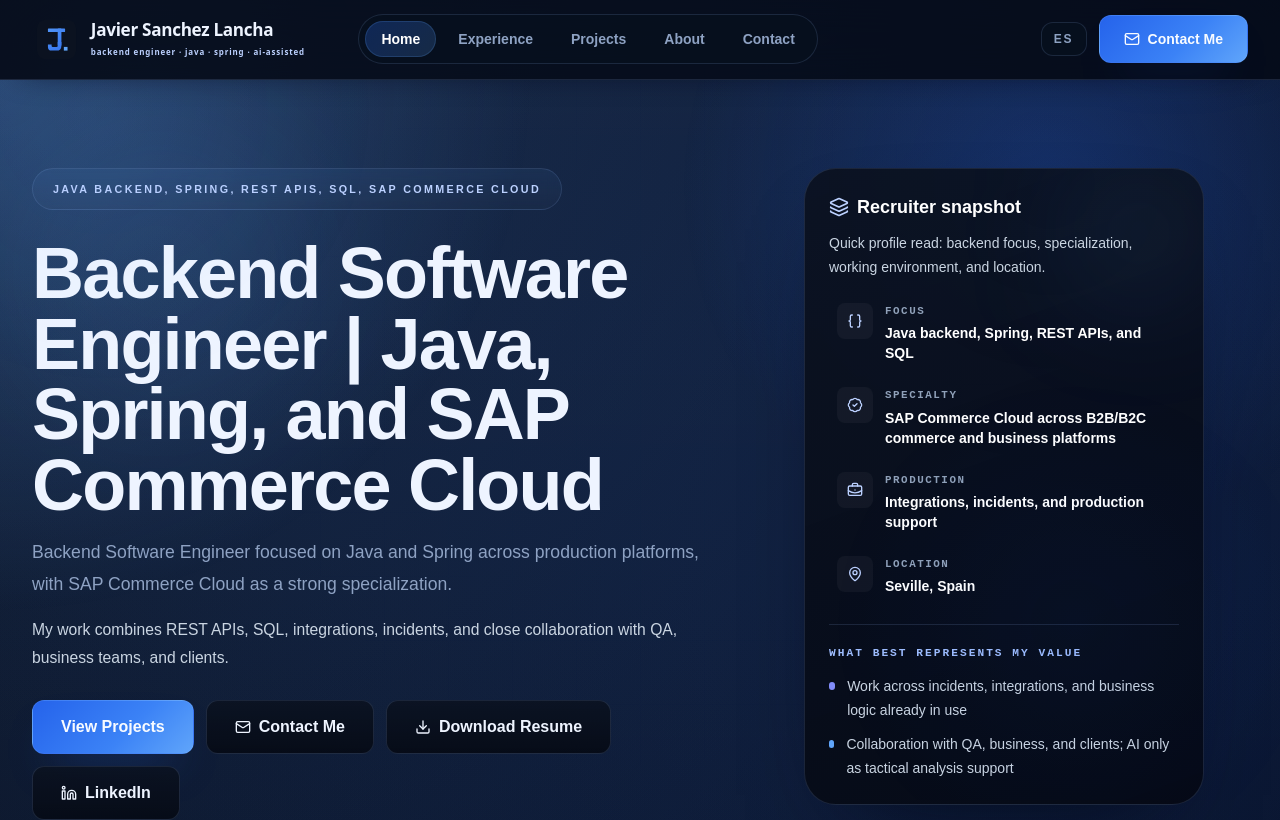
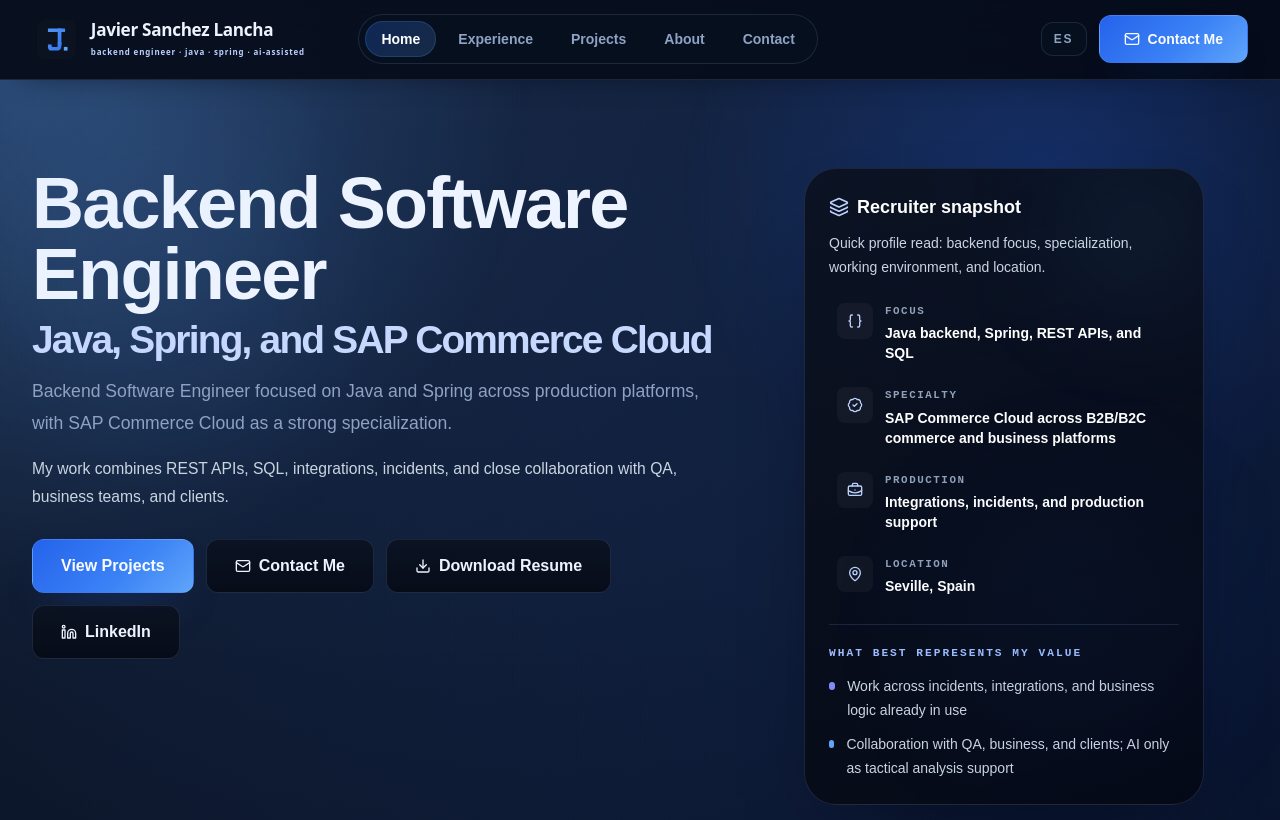
Before and after one commit to javisl99/portfolio, a Next.js app: page /en in a window 1280 px wide. Shown: the top 820 px of the page. Built offline with nearby package versions, Linux system fonts and the light colour scheme; no server answers.

Commit message:
feat: enhance HomePage and Footer with CV download functionality and UI improvements

```diff
--- a/app/(site)/[locale]/page.tsx
+++ b/app/(site)/[locale]/page.tsx
@@ -1,5 +1,6 @@
 import type { Metadata } from "next";
 import { notFound } from "next/navigation";
+import { Download, Mail } from "lucide-react";
 
 import { AIImpactSection } from "@/components/sections/ai-impact-section";
 import { ExperienceSnapshotGrid } from "@/components/sections/experience-snapshot-grid";
@@ -10,6 +11,7 @@
 import { Container } from "@/components/ui/container";
 import { Section } from "@/components/ui/section";
 import { siteCopy } from "@/data/site";
+import { getCvDownloadName, getCvFilePath } from "@/lib/cv";
 import { createMetadata } from "@/lib/metadata";
 import { getFeaturedProjects } from "@/lib/projects";
 import { isLocale, localizePath, type Locale } from "@/lib/i18n";
@@ -51,6 +53,8 @@
   const copy = siteCopy[locale];
   const projects = await getFeaturedProjects(locale);
   const aboutPage = copy.pages.about;
+  const cvHref = getCvFilePath(locale);
+  const cvDownloadName = getCvDownloadName(locale);
 
   return (
     <>
@@ -116,30 +120,36 @@
         <HomeAboutPreview items={aboutPage.principlesItems} locale={locale} />
       </Section>
 
-      <Section
-        actions={
-          <ButtonLink href={localizePath(locale, "/contact")} variant="secondary">
-            {copy.ctas.contact}
-          </ButtonLink>
-        }
-        id="contact"
-        align="center"
-        description={copy.pages.contact.availability}
-        eyebrow={copy.pages.contact.eyebrow}
-        title={locale === "es" ? "Disponible para una conversación rápida" : "Available for a quick conversation"}
-      >
-        <div className="mx-auto max-w-4xl rounded-[1.9rem] border border-line bg-[linear-gradient(180deg,rgba(11,18,32,0.95),rgba(7,12,24,0.98))] p-7 text-center shadow-soft sm:p-9">
-          <p className="mx-auto max-w-2xl text-sm leading-7 text-muted sm:text-base">{copy.home.contact.description}</p>
-          <div className="mt-6 flex flex-col justify-center gap-3 sm:flex-row">
-            <ButtonLink className="justify-center" href={localizePath(locale, "/contact")} variant="primary">
-              {copy.ctas.contact}
-            </ButtonLink>
-            <ButtonLink className="justify-center" href={localizePath(locale, "/projects")} variant="secondary">
-              {copy.ctas.projects}
-            </ButtonLink>
+      <section className="pb-4 pt-8 sm:pb-5 sm:pt-4" id="contact">
+        <Container>
+          <div className="mx-auto max-w-4xl text-center">
+            <h2 className="font-display text-4xl font-black tracking-tight text-ink sm:text-5xl">
+              {locale === "es" ? "¿Listo para hablar de backend, integraciones y producto?" : "Ready to talk about backend, integrations, and product?"}
+            </h2>
+            <p className="mx-auto mt-4 max-w-[37.5rem] text-sm leading-7 text-muted sm:text-base">
+              {locale === "es"
+                ? "Abierto a nuevas oportunidades y conversaciones relacionadas con backend, integraciones y plataformas de producto."
+                : "Open to new opportunities and conversations around backend engineering, integrations and product platforms."}
+            </p>
+            <div className="mt-7 flex flex-col justify-center gap-3 sm:flex-row">
+              <ButtonLink className="justify-center px-10 py-4 text-lg" href={localizePath(locale, "/contact")} variant="primary">
+                <Mail className="h-5 w-5 shrink-0 self-center" />
+                <span className="inline-flex items-center leading-none">{locale === "es" ? "Contactar" : "Get in Touch"}</span>
+              </ButtonLink>
+              <ButtonLink
+                className="justify-center px-10 py-4 text-lg"
+                download={cvDownloadName}
+                href={cvHref}
+                target="_blank"
+                variant="secondary"
+              >
+                <Download className="h-5 w-5 shrink-0 self-center" />
+                <span className="inline-flex items-center leading-none">{copy.ctas.resume}</span>
+              </ButtonLink>
+            </div>
           </div>
-        </div>
-      </Section>
+        </Container>
+      </section>
     </>
   );
 }
--- a/components/layout/footer.tsx
+++ b/components/layout/footer.tsx
@@ -1,43 +1,23 @@
 "use client";
 
-import { Download, Github, Linkedin } from "lucide-react";
+import { Github, Linkedin } from "lucide-react";
 
 import { BrandLogo } from "@/components/ui/brand-logo";
-import { ButtonLink } from "@/components/ui/button-link";
 import { Container } from "@/components/ui/container";
-import { siteCopy, siteSettings } from "@/data/site";
-import { getCvDownloadName, getCvFilePath } from "@/lib/cv";
-import { localizePath, type Locale } from "@/lib/i18n";
+import { siteSettings } from "@/data/site";
+import type { Locale } from "@/lib/i18n";
 
 interface FooterProps {
   locale: Locale;
 }
 
 export function Footer({ locale }: FooterProps) {
-  const copy = siteCopy[locale];
   const currentYear = new Date().getFullYear();
-  const cvHref = getCvFilePath(locale);
-  const cvDownloadName = getCvDownloadName(locale);
 
   return (
-    <footer className="mt-24 border-t border-line bg-[linear-gradient(180deg,rgba(3,7,18,0),rgba(8,13,26,0.98))] pb-10 pt-24">
+    <footer className="mt-6 border-t border-line bg-[linear-gradient(180deg,rgba(3,7,18,0),rgba(8,13,26,0.98))] pb-10 pt-12 sm:mt-7 sm:pt-14">
       <Container>
-        <div className="mb-16 flex flex-col items-center text-center">
-          <h2 className="mb-6 max-w-4xl font-display text-4xl font-black tracking-tight text-ink sm:text-5xl">
-            {locale === "es" ? "¿Listo para hablar de backend, integraciones y producto?" : "Ready to talk about backend, integrations, and product?"}
-          </h2>
-          <div className="flex flex-wrap justify-center gap-4">
-            <ButtonLink className="px-10 py-4 text-lg" href={localizePath(locale, "/contact")} variant="primary">
-              {locale === "es" ? "Contactar" : "Get in Touch"}
-            </ButtonLink>
-            <ButtonLink className="px-10 py-4 text-lg" download={cvDownloadName} href={cvHref} target="_blank" variant="secondary">
-              <Download className="mr-2 h-5 w-5" />
-              {copy.ctas.resume}
-            </ButtonLink>
-          </div>
-        </div>
-
-        <div className="flex flex-col items-center justify-between gap-6 border-t border-line pt-10 md:flex-row">
+        <div className="flex flex-col items-center justify-between gap-6 pt-6 md:flex-row md:pt-8">
           <div className="flex flex-col items-center gap-4 text-center md:items-start md:text-left">
             <BrandLogo className="w-[19rem]" imageClassName="w-[19rem]" variant="full-light" />
             <div className="text-sm text-muted">© {currentYear} {siteSettings.name}</div>
--- a/components/sections/home-hero.tsx
+++ b/components/sections/home-hero.tsx
@@ -2,7 +2,6 @@
 
 import { ButtonLink } from "@/components/ui/button-link";
 import { Container } from "@/components/ui/container";
-import { Pill } from "@/components/ui/pill";
 import { siteCopy, siteSettings } from "@/data/site";
 import { getCvDownloadName, getCvFilePath } from "@/lib/cv";
 import { localizePath, type Locale } from "@/lib/i18n";
@@ -14,18 +13,20 @@
   const cvHref = getCvFilePath(locale);
   const cvDownloadName = getCvDownloadName(locale);
   const highlightIcons = [Verified, Coffee, BriefcaseBusiness, Layers3, Verified];
+  const heroTitleSecondary = locale === "es" ? "Java, Spring y SAP Commerce Cloud" : "Java, Spring, and SAP Commerce Cloud";
+
   return (
     <section className="relative overflow-hidden py-6 sm:py-9 lg:py-22" id="top">
       <div className="absolute inset-x-0 top-0 h-[36rem] bg-[radial-gradient(circle_at_top_left,rgba(96,165,250,0.28),transparent_38%),radial-gradient(circle_at_82%_18%,rgba(37,99,235,0.24),transparent_32%)]" />
       <Container>
         <div className="grid items-start gap-7 lg:grid-cols-12 lg:gap-8">
           <div className="relative space-y-4 sm:space-y-5 lg:col-span-7 lg:space-y-7">
-            <Pill className="max-w-full px-4 py-2 text-[0.6rem] leading-5 sm:px-5 sm:py-2.5 sm:text-[0.67rem]">
-              {hero.eyebrow}
-            </Pill>
             <div className="space-y-3 sm:space-y-4">
               <h1 className="max-w-4xl font-display text-[2.2rem] font-black leading-[0.98] tracking-tight text-ink sm:text-5xl lg:text-7xl">
-                {hero.title}
+                <span className="block">{locale === "es" ? "Backend Software Engineer" : "Backend Software Engineer"}</span>
+                <span className="mt-2 block text-[0.54em] font-semibold leading-[0.98] text-[#c7d8ff] sm:mt-3">
+                  {heroTitleSecondary}
+                </span>
               </h1>
               <p className="max-w-3xl text-[0.98rem] leading-7 text-muted sm:text-[1.1rem] sm:leading-8">{hero.summary}</p>
               <p className="max-w-2xl text-sm leading-6 text-slate-300 sm:text-[0.98rem] sm:leading-7">{hero.proof}</p>
--- a/data/site.ts
+++ b/data/site.ts
@@ -154,7 +154,7 @@
       { href: pageSlugs.contact, label: "Contacto" },
     ],
     metadata: {
-      defaultTitle: "Backend Software Engineer | Java, Spring, REST APIs & SAP Commerce Cloud",
+      defaultTitle: "Backend Software Engineer Java, Spring, REST APIs & SAP Commerce Cloud",
       defaultDescription:
         "Backend Software Engineer con experiencia en Java, Spring, SAP Commerce Cloud, APIs REST, SQL e incidencias de producción sobre plataformas de negocio.",
       keywords: [
@@ -280,8 +280,8 @@
             shortLabel: { es: "Java & Spring", en: "Java & Spring" },
           },
           {
-            label: { es: "Producción e incidencias reales", en: "Real production support" },
-            shortLabel: { es: "Producción real", en: "Production support" },
+            label: { es: "Integraciones y soporte productivo", en: "Real production support" },
+            shortLabel: { es: "Soporte productivo", en: "Production support" },
           },
           { label: { es: "SAP Commerce como especialización", en: "SAP Commerce specialization" } },
         ],
@@ -656,7 +656,7 @@
       { href: pageSlugs.contact, label: "Contact" },
     ],
     metadata: {
-      defaultTitle: "Backend Software Engineer | Java, Spring, REST APIs & SAP Commerce Cloud",
+      defaultTitle: "Backend Software Engineer Java, Spring, REST APIs & SAP Commerce Cloud",
       defaultDescription:
         "Backend Software Engineer with experience in Java, Spring, SAP Commerce Cloud, REST APIs, SQL, integrations, and production-facing backend work.",
       keywords: [
@@ -743,7 +743,7 @@
     home: {
       hero: {
         eyebrow: "Java Backend, Spring, REST APIs, SQL, SAP Commerce Cloud",
-        title: "Backend Software Engineer | Java, Spring, and SAP Commerce Cloud",
+        title: "Backend Software Engineer Java, Spring, and SAP Commerce Cloud",
         summary:
           "Backend Software Engineer focused on Java and Spring across production platforms, with SAP Commerce Cloud as a strong specialization.",
         proof:
@@ -779,8 +779,8 @@
             shortLabel: { es: "Java & Spring", en: "Java & Spring" },
           },
           {
-            label: { es: "Producción e incidencias reales", en: "Real production support" },
-            shortLabel: { es: "Producción real", en: "Production support" },
+            label: { es: "Integraciones y soporte productivo", en: "Real production support" },
+            shortLabel: { es: "Soporte productivo", en: "Production support" },
           },
           { label: { es: "SAP Commerce como especialización", en: "SAP Commerce specialization" } },
         ],
```
